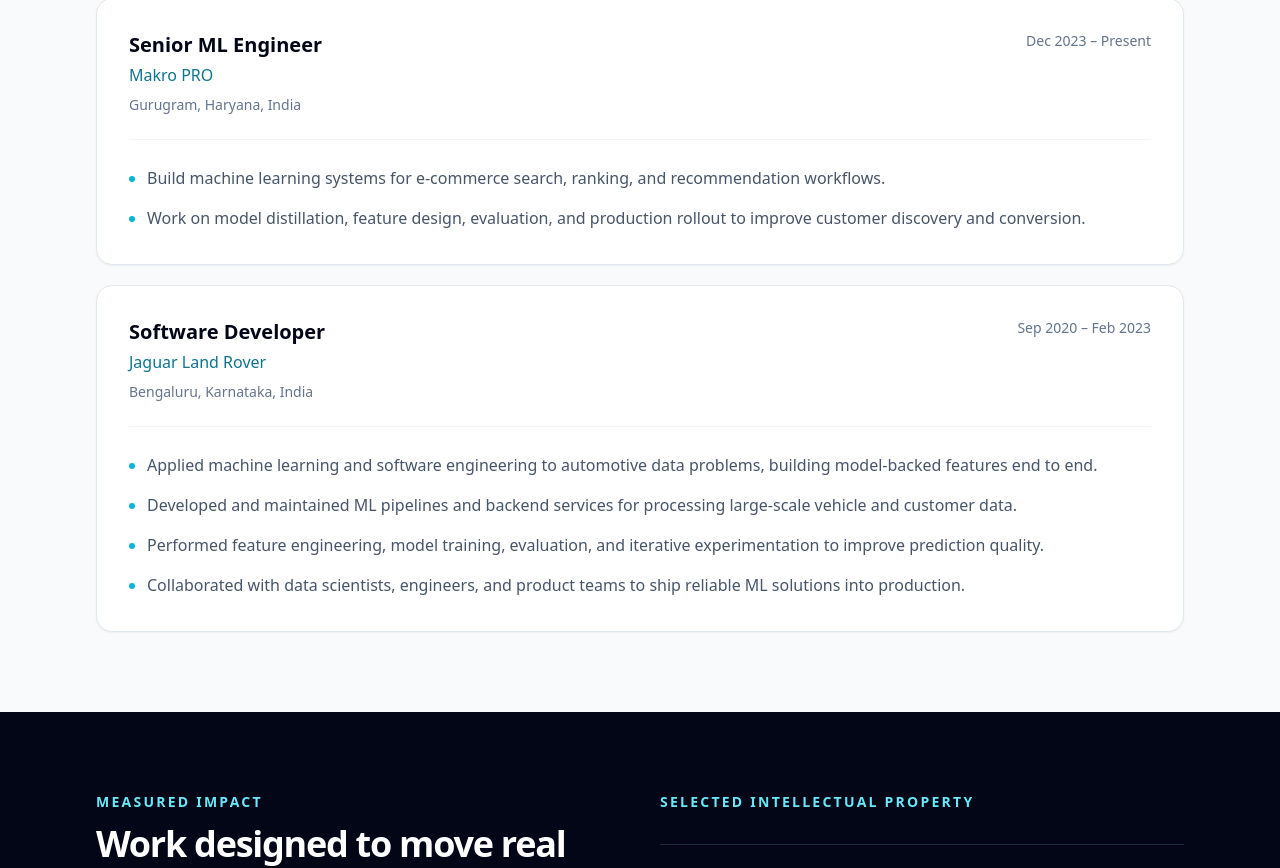
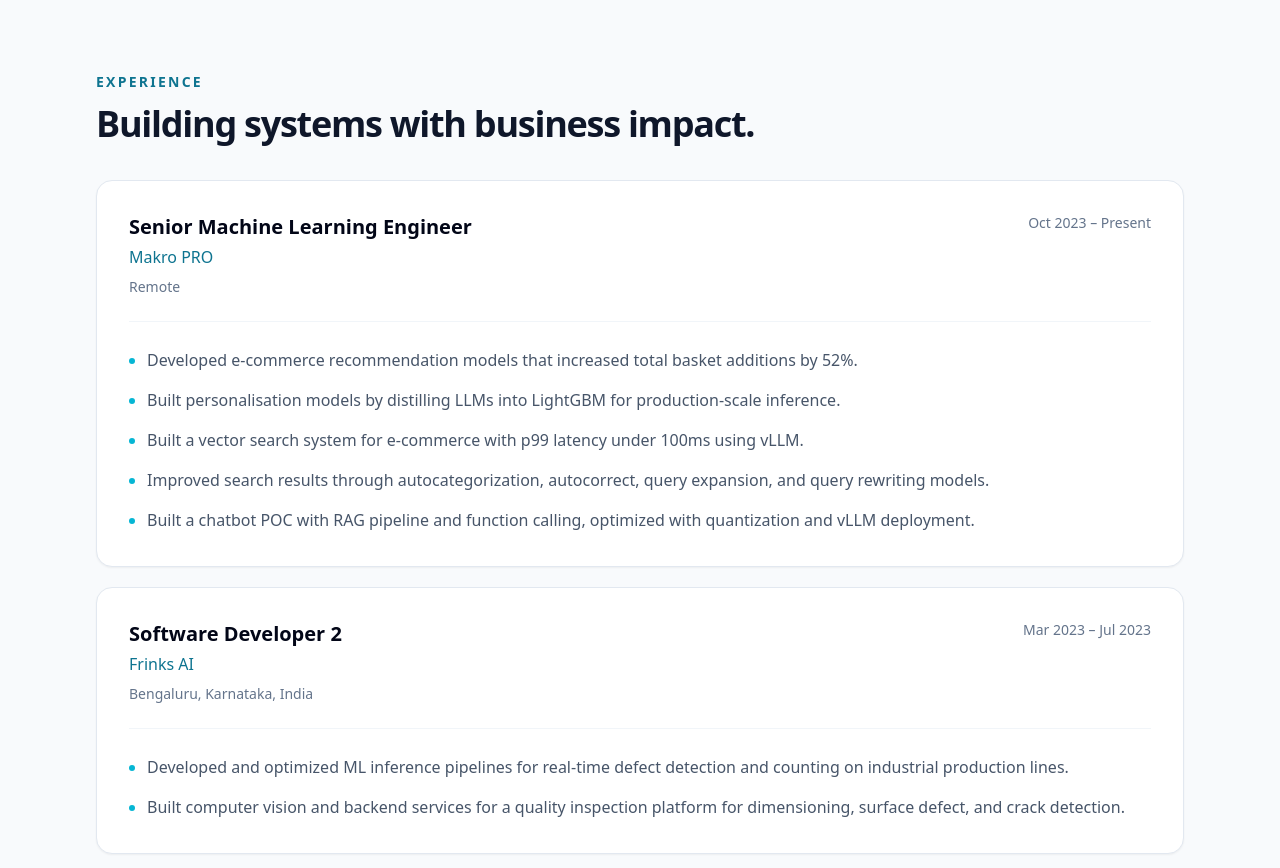
Before and after one commit to ManthanBhala/manthanbhala.github.io, a Next.js app: page / in a window 1280 px wide. Shown: the part 1568-2436 px from the top of the page. Built offline with nearby package versions, Linux system fonts and the light colour scheme.

Commit message:
Update resume PDF and site with final content

```diff
--- a/app/data/content.ts
+++ b/app/data/content.ts
@@ -16,17 +16,31 @@
 export const skills = {
   'ML engineering': ['Python', 'PyTorch', 'TensorFlow', 'Hugging Face'],
   'Applied AI': ['Information Retrieval', 'Learning to Rank', 'Recommendation Systems', 'LLMs', 'PEFT'],
+  'Data & Infrastructure': ['SQL', 'PySpark', 'Docker', 'Kubernetes', 'CI/CD', 'Redis', 'Vector Search'],
 }
 
 export const experience = [
   {
-    title: 'Senior ML Engineer',
+    title: 'Senior Machine Learning Engineer',
     company: 'Makro PRO',
-    period: 'Dec 2023 – Present',
-    location: 'Gurugram, Haryana, India',
+    period: 'Oct 2023 – Present',
+    location: 'Remote',
     responsibilities: [
-      'Build machine learning systems for e-commerce search, ranking, and recommendation workflows.',
-      'Work on model distillation, feature design, evaluation, and production rollout to improve customer discovery and conversion.',
+      'Developed e-commerce recommendation models that increased total basket additions by 52%.',
+      'Built personalisation models by distilling LLMs into LightGBM for production-scale inference.',
+      'Built a vector search system for e-commerce with p99 latency under 100ms using vLLM.',
+      'Improved search results through autocategorization, autocorrect, query expansion, and query rewriting models.',
+      'Built a chatbot POC with RAG pipeline and function calling, optimized with quantization and vLLM deployment.',
+    ],
+  },
+  {
+    title: 'Software Developer 2',
+    company: 'Frinks AI',
+    period: 'Mar 2023 – Jul 2023',
+    location: 'Bengaluru, Karnataka, India',
+    responsibilities: [
+      'Developed and optimized ML inference pipelines for real-time defect detection and counting on industrial production lines.',
+      'Built computer vision and backend services for a quality inspection platform for dimensioning, surface defect, and crack detection.',
     ],
   },
   {
@@ -35,10 +49,8 @@
     period: 'Sep 2020 – Feb 2023',
     location: 'Bengaluru, Karnataka, India',
     responsibilities: [
-      'Applied machine learning and software engineering to automotive data problems, building model-backed features end to end.',
-      'Developed and maintained ML pipelines and backend services for processing large-scale vehicle and customer data.',
-      'Performed feature engineering, model training, evaluation, and iterative experimentation to improve prediction quality.',
-      'Collaborated with data scientists, engineers, and product teams to ship reliable ML solutions into production.',
+      'Developed and maintained ML pipelines and backend services for Vehicle Algorithmic Self Diagnostics Tool.',
+      'Worked on Advanced Driver Assistance Systems (ADAS) for autonomous and assisted driving features.',
     ],
   },
 ]
```
Also changed, not shown: 1 other file (tests, documents, lock files or other folders).
